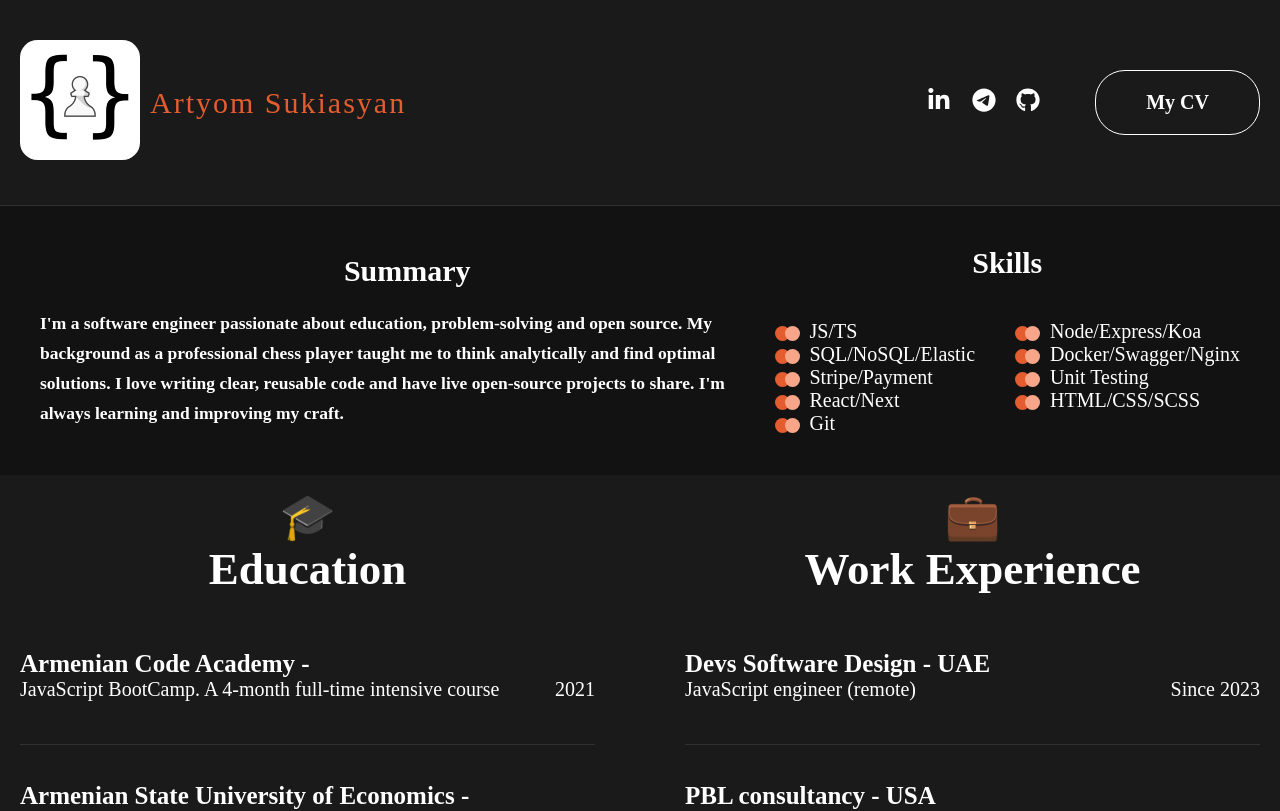
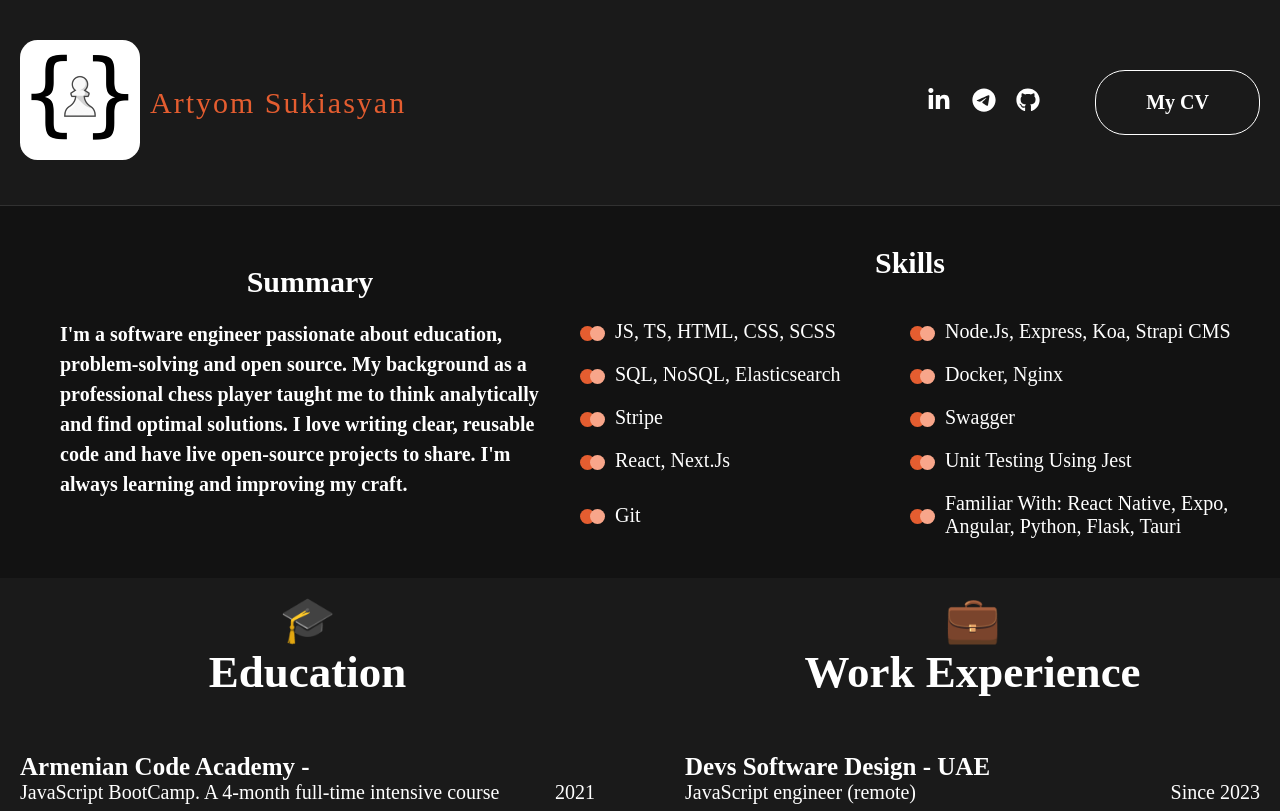
Before and after one commit to ArtyomSukiasyan/portfolio, a Next.js app: page / in a window 1280 px wide. Shown: the top 811 px of the page. Built offline with nearby package versions, Linux system fonts and the light colour scheme.

Commit message:
feat: update preview

```diff
--- a/src/components/sections/preview/Preview.module.css
+++ b/src/components/sections/preview/Preview.module.css
@@ -10,34 +10,14 @@
   align-items: center;
 }
 
-.name {
-  font-size: 3rem;
-  font-weight: 900;
-  line-height: 3rem;
-}
-
-.skills {
-  padding-top: 0.625rem;
-  color: var(--primary);
-  text-transform: uppercase;
-  font-size: 2.25rem;
-  font-weight: 900;
+.heroInfo {
+  max-width: 540px;
 }
 
 .desc {
-  padding-top: 1rem;
-  font-size: 0.875rem;
+  padding: 1rem;
   font-weight: 700;
   line-height: 1.5rem;
-}
-
-.buttonWrapper {
-  margin-top: 1.5rem;
-}
-
-.contactBtn {
-  background-color: var(--primary);
-  color: var(--black);
 }
 
 @media (max-width: 1023px) {
--- a/src/components/shared/lastTechnologies/LastTechnologies.module.css
+++ b/src/components/shared/lastTechnologies/LastTechnologies.module.css
@@ -1,15 +1,14 @@
 .skills {
   display: grid;
-  grid-template-columns: 1fr 1fr 1fr;
+  grid-template-columns: 1fr 1fr;
   grid-template-rows: 1fr;
   margin-top: 1rem;
 }
 
 .tags {
   display: grid;
-  grid-template-columns: 1fr 1fr;
-  grid-template-rows: 1fr 1fr;
-  grid-column-gap: 2rem;
+  align-items: center;
+  grid-template-columns: 1fr;
   padding-top: 1rem;
 }
 
@@ -35,3 +34,9 @@
   padding-left: 1.75rem;
   text-transform: capitalize;
 }
+
+@media (max-width: 426) {
+  .skills {
+    grid-template-columns: 1fr;
+  }
+}
--- a/src/components/shared/lastTechnologies/LastTechnologies.tsx
+++ b/src/components/shared/lastTechnologies/LastTechnologies.tsx
@@ -9,11 +9,9 @@ export default function LastTechnologies() {
       <div className={styles.skills}>
         {lastTechnologies.map((el) => (
           <div className={styles.tags}>
-            {el.skills.map((tag) => (
-              <span className={styles.tag} key={tag}>
-                {tag}
-              </span>
-            ))}
+            <span className={styles.tag} key={el}>
+              {el}
+            </span>
           </div>
         ))}
       </div>
--- a/src/constants/lastTechnologies.ts
+++ b/src/constants/lastTechnologies.ts
@@ -1,15 +1,12 @@
 export const lastTechnologies = [
-  {
-    skills: [
-      "JS/TS",
-      "Node/Express/Koa",
-      "SQL/NoSQL/Elastic",
-      "Docker/Swagger/Nginx",
-      "Stripe/Payment",
-      "Unit Testing",
-      "React/Next",
-      "HTML/CSS/SCSS",
-      "Git",
-    ],
-  },
+  "JS, TS, HTML, CSS, SCSS",
+  "Node.js, Express, Koa, Strapi CMS",
+  "SQL, NoSQL, Elasticsearch",
+  "Docker, Nginx",
+  "Stripe",
+  "Swagger",
+  "React, Next.js",
+  "Unit Testing using Jest",
+  "Git",
+  "Familiar with: React Native, Expo, Angular, Python, Flask, Tauri",
 ];
```
